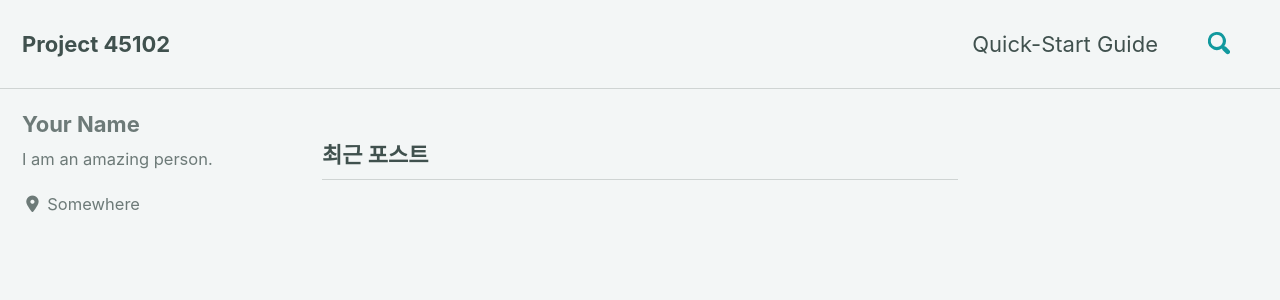
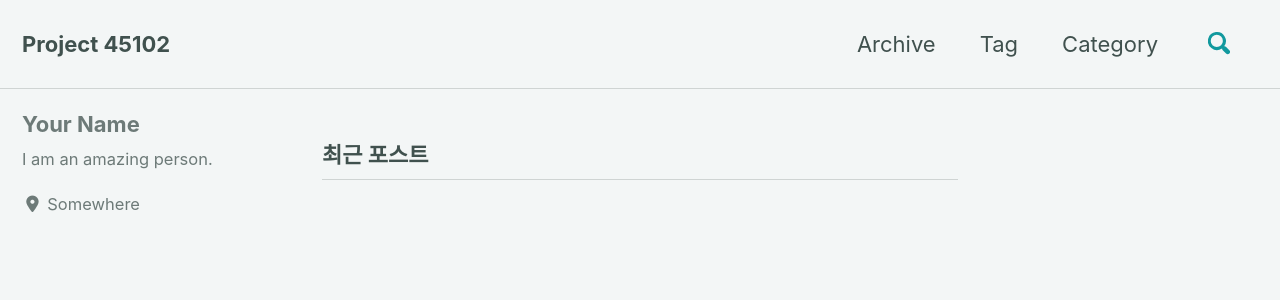
Before and after one commit to devtrail42/devtrail42.github.io, a Jekyll site: the page built from index.html, in a window 1280 px wide and 900 px high. Shown: the top 300 px of the window. Built offline with Jekyll 4.4.1, drawn with Linux system fonts in a browser that asks for light colours; cached includes are drawn as plain includes; nearby versions of some CDN libraries; the list of posts is cut into pages by our own code.

Commit message:
Update navigation.yml

```diff
--- a/_data/navigation.yml
+++ b/_data/navigation.yml
@@ -1,7 +1,11 @@
 # main links
 main:
-  - title: "Quick-Start Guide"
-    url: https://mmistakes.github.io/minimal-mistakes/docs/quick-start-guide/
+  - title: "Archive"
+    url: /year-archive/
+  - title: "Tag"
+    url: /tags/
+  - title: "Category"
+    url: /categories/
   # - title: "About"
   #   url: https://mmistakes.github.io/minimal-mistakes/about/
   # - title: "Sample Posts"
```
